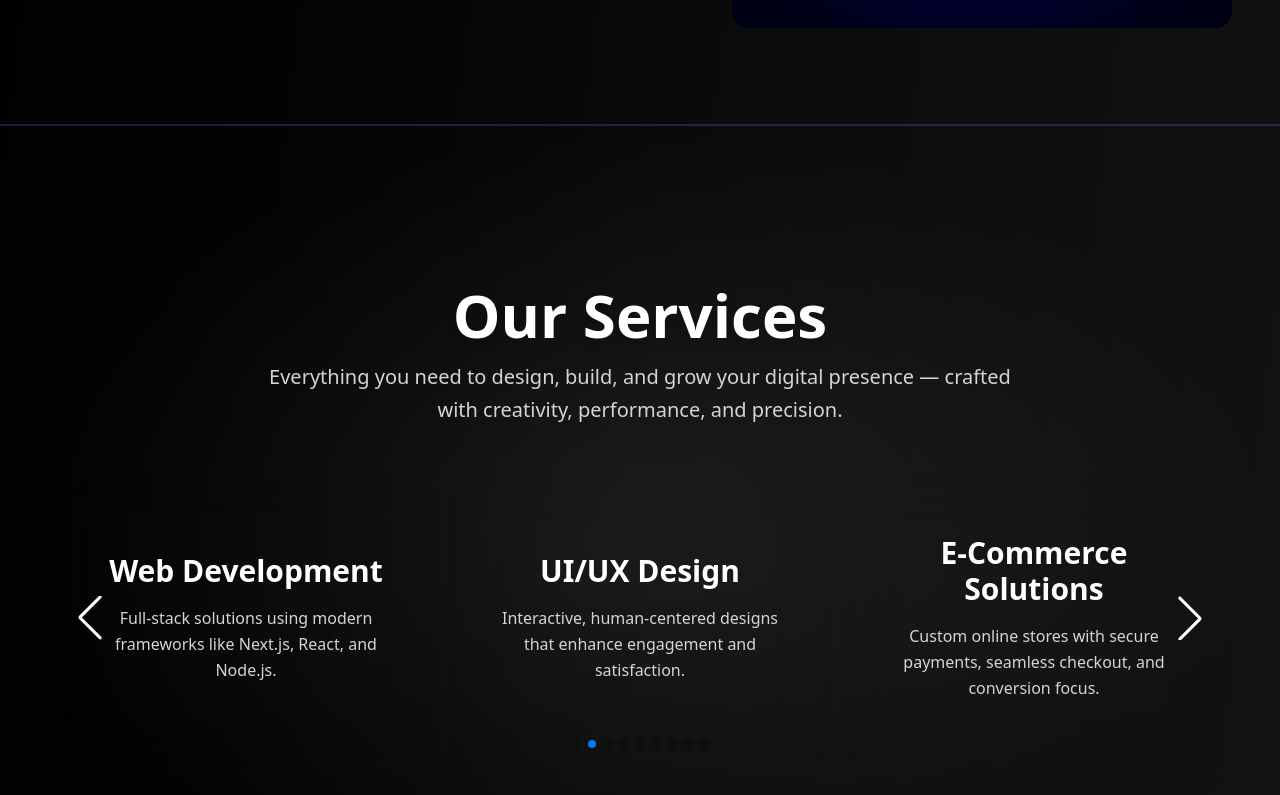
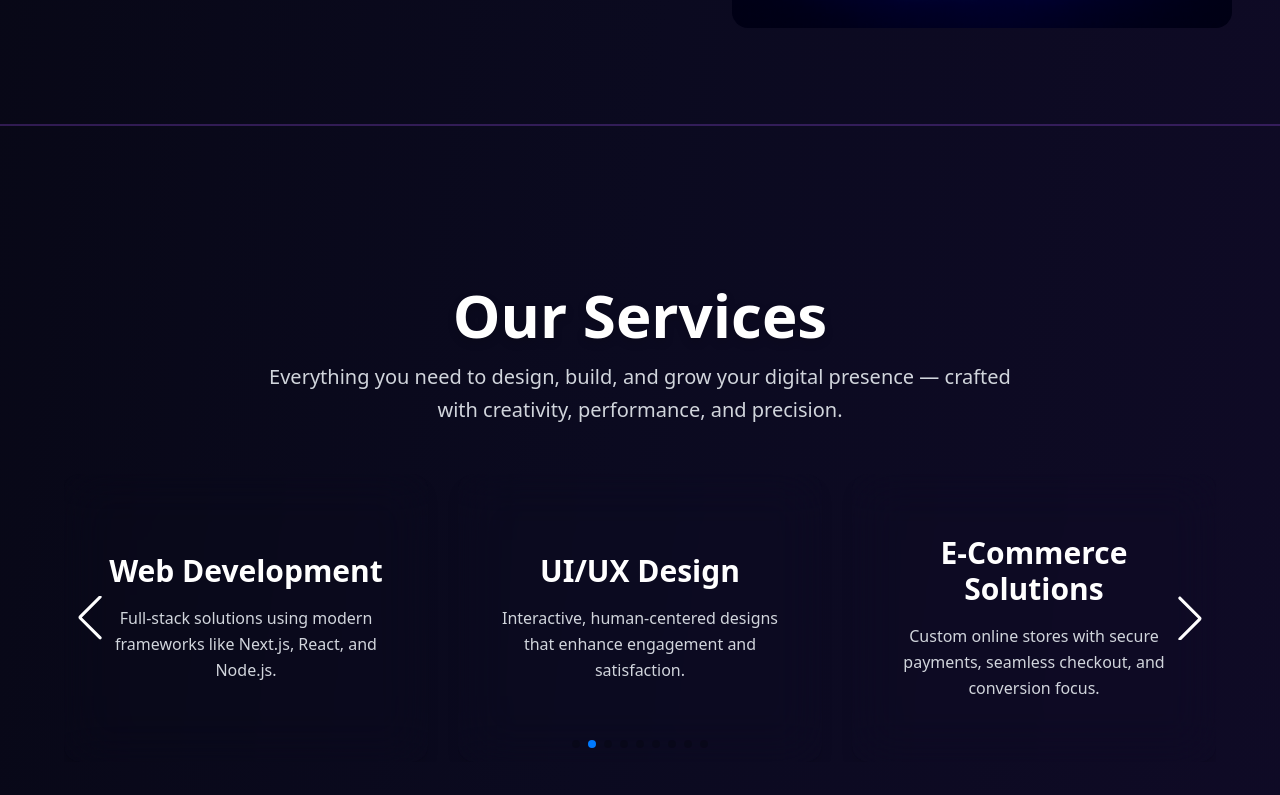
Before and after one commit to Umair-Mubeen/UmairApp, a Next.js app: page / in a window 1280 px wide. Shown: the part 5065-5860 px from the top of the page. Built offline with nearby package versions, Linux system fonts and the light colour scheme.

Commit message:
update bg

```diff
--- a/app/Hero.tsx
+++ b/app/Hero.tsx
@@ -18,8 +18,11 @@ const Fview = dynamic(() => import("./Fview").then(mod => mod.Fview), { ssr: fal
 
 export default function Hero() {
   const themes = [
-    "bg-gradient-to-br from-[#000000] via-[#0a0a0a] to-[#1a1a1a]"
+    //"bg-gradient-to-br from-[#000000] via-[#0a0a0a] to-[#1a1a1a]"
     //"bg-gradient-to-br from-[#1a1b20] via-[#1f2026] to-[#212229]"
+    //"bg-gradient-to-br from-[#05050A] via-[#0A0F1A] to-[#0F0A1A]"
+    "bg-gradient-to-br from-[#06060F] via-[#0B0A20] to-[#120A2A]"
+    //"bg-gradient-to-br from-[#04040A] via-[#0A0D1A] to-[#111122]"
   ];
 
   const [themeIndex, setThemeIndex] = useState(0);
--- a/app/services/Services.tsx
+++ b/app/services/Services.tsx
@@ -36,7 +36,7 @@ export function Services() {
 
       {/* Light radial overlay */}
       <div
-        className="absolute inset-0 bg-[radial-gradient(ellipse_at_center,_rgba(255,255,255,0.07),_transparent_70%)] z-0"
+        className="absolute"
         aria-hidden="true"
       />
 
```
